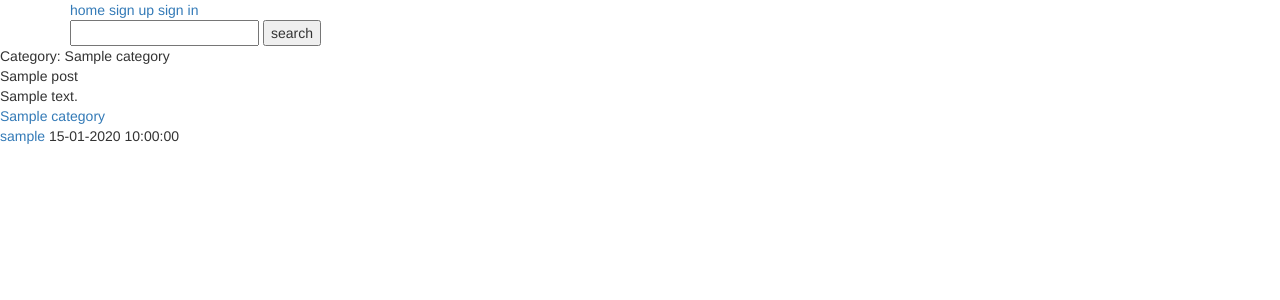
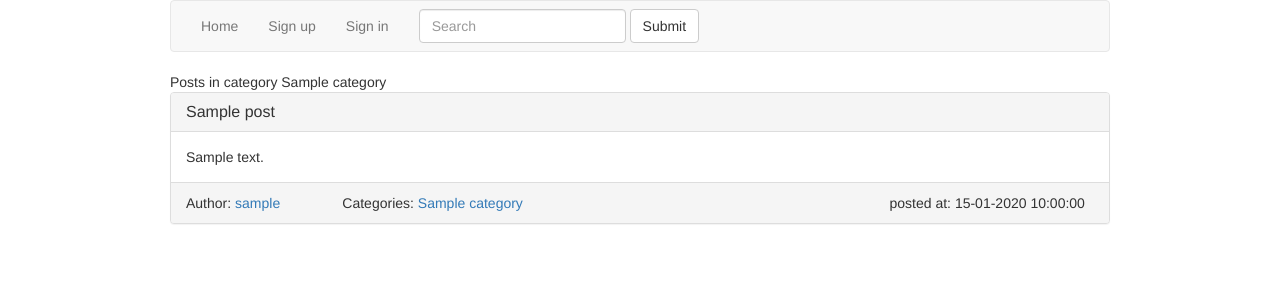
Before and after one commit to Kekc/tardis, a Django app: page /category/1/ in a window 1280 px wide. Shown: the top 300 px of the page. Run offline with Django 3.2, Linux system fonts and the light colour scheme; tables that the repository leaves empty hold one stand-in row (values such as "Sample post"); some libraries are stand-ins or nearby versions.

Commit message:
first markup

```diff
--- a/blog/models.py
+++ b/blog/models.py
@@ -23,4 +23,4 @@ class Post(models.Model):
     edited = models.DateTimeField(u'Edited at', auto_now=True)
 
     def __unicode__(self):
-        return '{0}, {1}'.format(self.author.username, self.created.strftime('%Y-%m-%d %H:%M:%S'))
+        return '{0}, {1}'.format(self.author.username, self.title)
--- /dev/null
+++ b/blog/static/css/blog.css
@@ -0,0 +1,5 @@
+@media (min-width: 1200px) {
+  .container {
+    width: 970px;
+  }
+}
--- a/blog/templates/404.html
+++ b/blog/templates/404.html
@@ -5,7 +5,7 @@ Error 404
 {% endblock title %}
 
 {% block content %}
-<div class="container">
+<div class="">
 	<span>Page not found</span>
 	<a href="{% url 'index' %}">home page</a>
 
--- a/blog/templates/access_error.html
+++ b/blog/templates/access_error.html
@@ -5,7 +5,7 @@ Access Error
 {% endblock title %}
 
 {% block content %}
-<div class="container">
+<div class="">
 	<span>Access error</span>
 	<a href="{% url 'index' %}">home page</a>
 
--- a/blog/templates/author.html
+++ b/blog/templates/author.html
@@ -5,5 +5,7 @@ author: {{ author }}
 {% endblock title %}
 
 {% block current_page %}
-Author: {{ author }}
+	<div class="">
+		Posts by {{ author }}
+	</div>
 {% endblock current_page %}
--- a/blog/templates/category.html
+++ b/blog/templates/category.html
@@ -5,5 +5,7 @@ category: {{ category }}
 {% endblock title %}
 
 {% block current_page %}
-Category: {{ category }}
+	<div class="">
+		Posts in category {{ category }}
+	</div>
 {% endblock current_page %}
--- a/blog/templates/index.html
+++ b/blog/templates/index.html
@@ -9,9 +9,11 @@
     <meta name="viewport" content="width=device-width, initial-scale=1">
     <title>Tardis - {% block title %}{% endblock %}</title>
 	<link rel="stylesheet" type="text/css" href="{% static 'css/bootstrap.min.css' %}" />
+	<link rel="stylesheet" type="text/css" href="{% static 'css/blog.css' %}" />
 
   </head>
   <body>
+  <div class="container">
     {% block navigation_menu %}
       {% navigation %}
     {% endblock navigation_menu %}
@@ -20,10 +22,9 @@
     {% endblock current_page %}
 
     {% block content %}
-
     {% endblock content %}
 
-
+  </div>
   </body>
 
 	<!-- jQuery (necessary for Bootstrap's JavaScript plugins) -->
--- a/blog/templates/login.html
+++ b/blog/templates/login.html
@@ -5,7 +5,7 @@ login
 {% endblock title %}
 
 {% block content %}
-	<div class="container">
+	<div class="">
 		<form method="post">
 			{% csrf_token %}
 			{{ form|crispy }}
--- a/blog/templates/main.html
+++ b/blog/templates/main.html
@@ -8,6 +8,7 @@ home
 {% endblock current_page %}
 
 {% block content %}
+	<div class="">
 		{% if posts %}
 			<div class="posts">
 				{% include "post_tpl.html" %}
@@ -16,10 +17,11 @@ home
 				{% endfor %}
 			</div>
 			{% if load_flag %}
-			<span id="post-load-button" class="btn btn-primary" data-offset="0" onclick="load_posts({{ ajax_data }});">more</span>
+				<span id="post-load-button" class="btn btn-default pull-right" data-offset="0" onclick="load_posts({{ ajax_data }});">more</span>
 			{% endif %}
 
 		{% else %}
-		<div class="container">No posts</div>
+			<div class="">No posts</div>
 		{% endif %}
+	</div>
 {% endblock content %}
--- a/blog/templates/navigation.html
+++ b/blog/templates/navigation.html
@@ -1,15 +1,27 @@
-<div class="container">
+<div class="">
+	<nav class="navbar navbar-default">
+		<div class="collapse navbar-collapse">
+			<ul class="nav navbar-nav">
 				{% for item in items %}
-	<span>
+					<li class="">
 						<a href="{{ item.link }}">{{ item.name }}</a>
-	</span>
+					</li>
 				{% endfor %}
-	<form action="{% url 'search' %}">
-		<input type="text" name="query">
-		<input type="submit" value="search">
+			</ul>
+			<form action="{% url 'search' %}" class="navbar-form navbar-left" role="search">
+				<div class="form-group">
+					<input type="text" class="form-control" placeholder="Search" name="query">
+				</div>
+				<button type="submit" class="btn btn-default">Submit</button>
 			</form>
+
 			{% if user %}
-		<span>{{ user }}</span>
-		<a href="{% url 'logout' %}">logout</a>
+			<ul class="nav navbar-nav navbar-right">
+				<li><a href="{% url 'author' user.id %}">{{ user.username }}</a></li>
+				<li><a href="{% url 'logout' %}">logout</a></li>
+			</ul>
 			{% endif %}
+
 		</div>
+	</nav>
+</div>
--- a/blog/templates/post.html
+++ b/blog/templates/post.html
@@ -1,20 +1,31 @@
-<div>
-	<div>
+<div class="panel panel-default">
+	<div class="panel-heading">
+		<h3 class="panel-title">
 			{{ post.title }}
+			{% if edit_flag %}
+				<span class="pull-right"><a href="{% url 'edit_post' post.id %}">edit</a></span>
+			{% endif %}
+		</h3>
 	</div>
-	<div>
+	<div class="panel-body">
 		{{ post.text }}
 	</div>
-	<div>
+	<div class="panel-footer">
+		<div class="row">
+			<div class="col-md-2">Author: <a href="{% url 'author' post.author.id %}">{{ post.author }}</a></div>
+			{% if post.categories.all %}
+
+				<div class="col-md-6">Categories:
+
 						{% for category in post.categories.all %}
+							<span>
 								<a href="{% url 'category' category.id %}">{{ category.name }}</a>
+							</span>
 						{% endfor %}
 				</div>
-	<div>
-		<span><a href="{% url 'author' post.author.id %}">{{ post.author }}</a></span>
-		<span>{{ post.created|date:"d-m-Y H:i:s" }}</span>
-		{% if edit_flag %}
-			<span><a href="{% url 'edit_post' post.id %}">edit</a></span>
 			{% endif %}
+			<div class="col-md-3 pull-right">posted at: {{ post.created|date:"d-m-Y H:i:s" }}</div>
+
 		</div>
 	</div>
+</div>
--- a/blog/templates/post_form.html
+++ b/blog/templates/post_form.html
@@ -5,7 +5,7 @@
 {% endblock title %}
 
 {% block content %}
-	<div class="container">
+	<div class="">
 		<form method="post">
 			{% csrf_token %}
 			{{ form|crispy }}
--- a/blog/templates/post_tpl.html
+++ b/blog/templates/post_tpl.html
@@ -1,23 +1,31 @@
 {% verbatim %}
 	<script id="post_tpl" type="text/x-handlebars-template">
-		<div>
-			<div>
+		<div class="panel panel-default">
+			<div class="panel-heading">
+				<h3 class="panel-title">
 					{{title}}
+					{{#if edit_flag}}
+						<span class="pull-right"><a href="{{edit_url}}">edit</a></span>
+					{{/if}}
+				</h3>
 			</div>
-			<div>
+			<div class="panel-body">
 				{{text}}
 			</div>
-			<div>
+			<div class="panel-footer">
+				<div class="row">
+					<div class="col-md-2">Author: <a href="{{author_url}}">{{author_name}}</a></div>
+					{{#if categories}}
+						<div class="col-md-6">Categories:
 							{{#each categories}}
+								<span>
 									<a href="{{this.url}}">{{this.name}}</a>
+								</span>
 							{{/each}}
 						</div>
-			<div>
-				<span><a href="{{author_url}}">{{author_name}}</a></span>
-				<span>{{created}}</span>
-				{{#if edit_flag}}
-					<span><a href="{{edit_url}}">edit</a></span>
 					{{/if}}
+					<div class="col-md-3 pull-right">posted at: {{created}}</div>
+				</div>
 			</div>
 		</div>
 	</script>
--- a/blog/templates/registration.html
+++ b/blog/templates/registration.html
@@ -5,7 +5,7 @@ registration
 {% endblock title %}
 
 {% block content %}
-	<div class="container">
+	<div class="">
 		<form method="post">
 			{% csrf_token %}
 			{{ form|crispy }}
--- a/blog/templates/search.html
+++ b/blog/templates/search.html
@@ -5,5 +5,7 @@ search
 {% endblock title %}
 
 {% block current_page %}
-Searching: "{{ query }}"
+	<div class="">
+		Searching: "{{ query }}"
+	</div>
 {% endblock current_page %}
--- a/blog/templatetags/blog_widgets.py
+++ b/blog/templatetags/blog_widgets.py
@@ -13,25 +13,25 @@ def navigation(context):
     request = context['request']
     data = {}
     home_item = {
-        'name': 'home',
+        'name': 'Home',
         'link': reverse('index'),
     }
     signup_item = {
-        'name': 'sign up',
+        'name': 'Sign up',
         'link': reverse('registration'),
     }
     signin_item = {
-        'name': 'sign in',
+        'name': 'Sign in',
         'link': reverse('login'),
     }
     newpost_item = {
-        'name': 'add post',
+        'name': 'Add post',
         'link': reverse('add_post'),
     }
     items = [home_item]
     if request.user.is_authenticated():
         items.append(newpost_item)
-        data['user'] = request.user.username
+        data['user'] = request.user
     else:
         items.extend([signup_item, signin_item])
     data['items'] = items
--- a/blog/views.py
+++ b/blog/views.py
@@ -50,6 +50,7 @@ class JSONResponseMixin(object):
             'edit_url': reverse('edit_post', args=(item.id,)),
             'edit_flag': user == item.author or user.is_superuser,
             'categories': [{'url': reverse('category', args=(category.id,)), 'name': category.name} for category in item.categories.all()],
+            'created': item.created.strftime('%Y-%m-%d %H:%M:%S'),
 
         } for item in items]
         data = {
```
Lines whose indentation alone changed are shown as unchanged.
